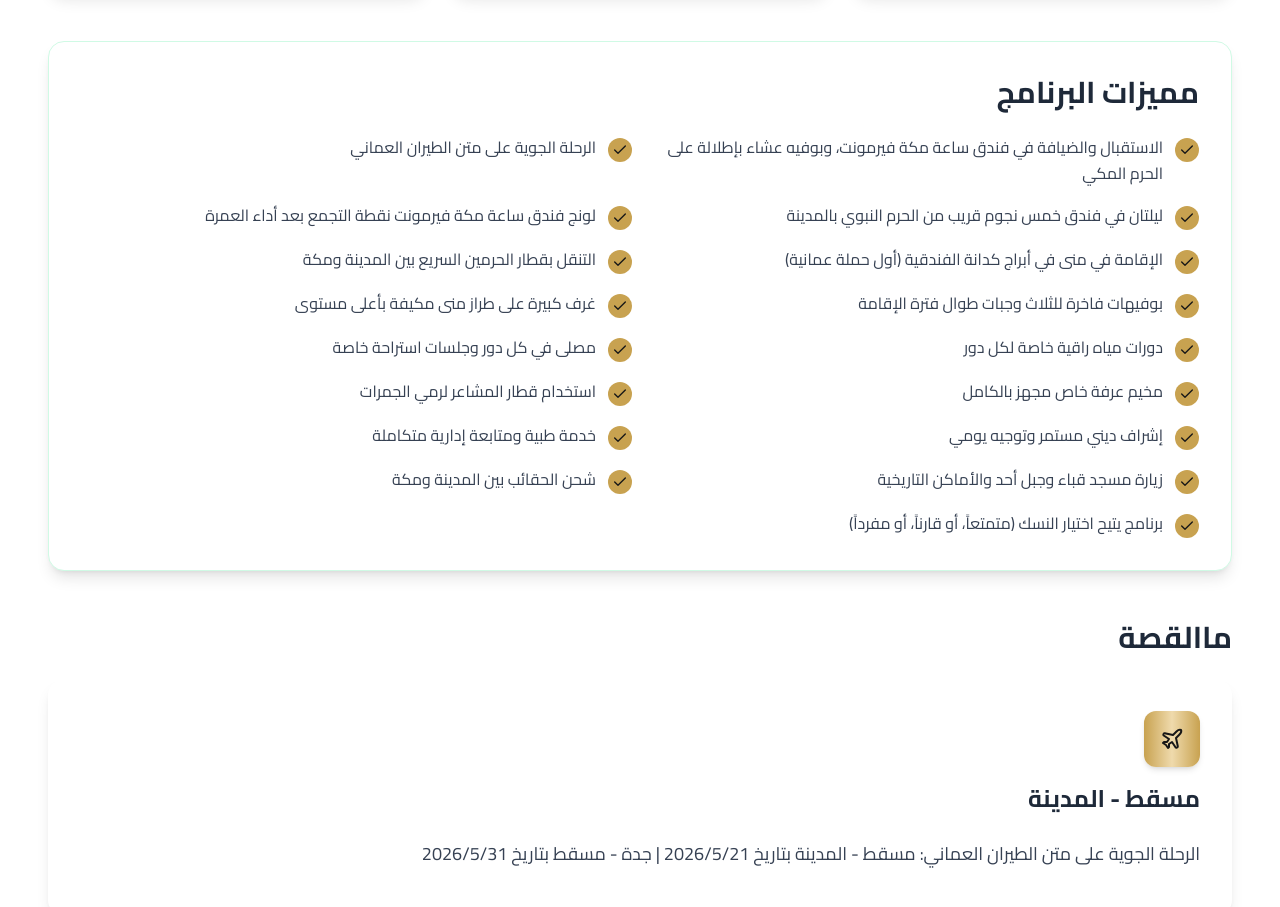
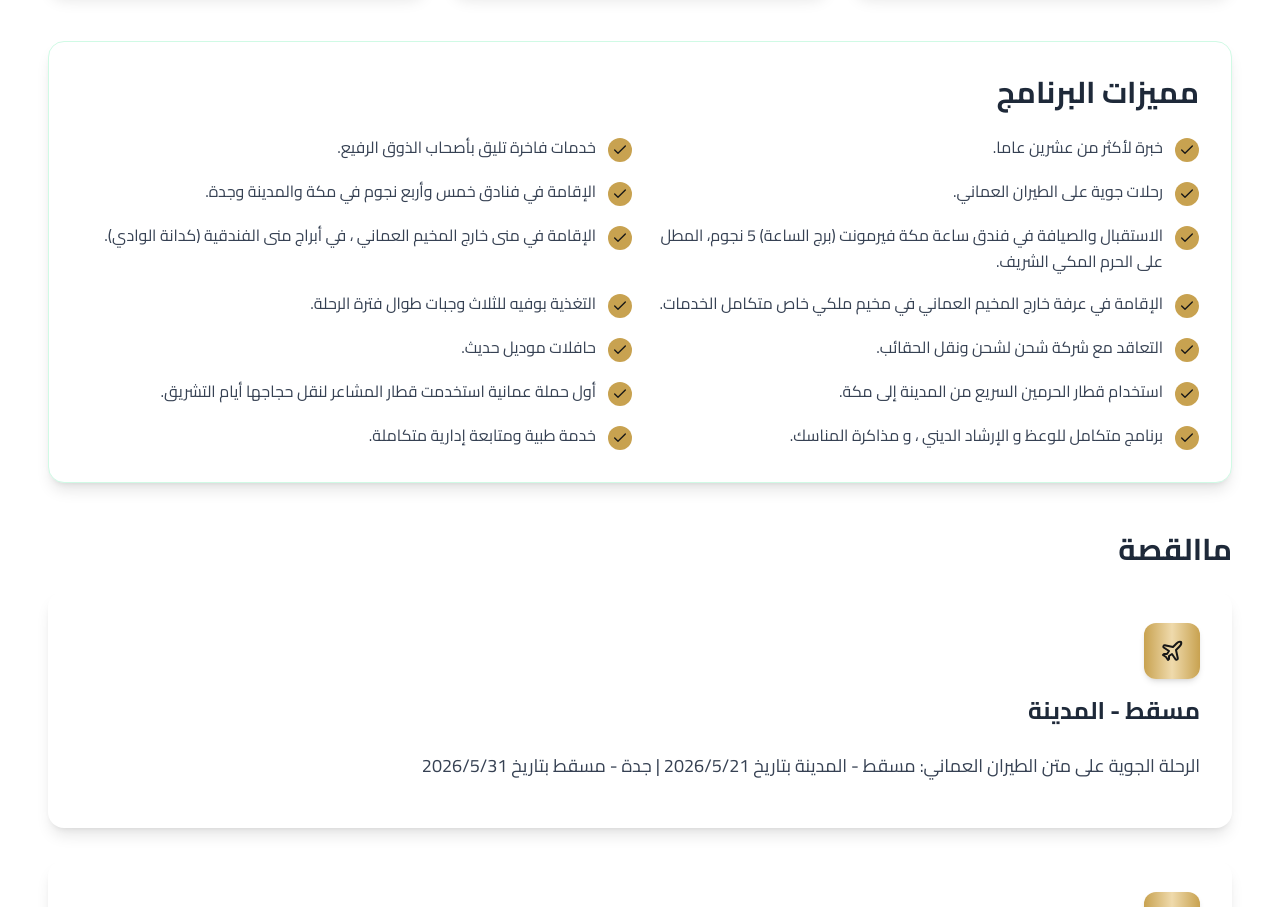
Before and after one commit to Omar-Risi/nidaa-hajj, a Next.js app: page /hajj in a window 1280 px wide. Shown: the part 1480-2387 px from the top of the page. Built offline with nearby package versions, Linux system fonts and the light colour scheme.

Commit message:
fix: batmax x4

```diff
--- a/src/app/hajj/page.tsx
+++ b/src/app/hajj/page.tsx
@@ -152,23 +152,20 @@ export default function HajjOfferPage() {
   ];
 
   const features = [
-    "الاستقبال والضيافة في فندق ساعة مكة فيرمونت، وبوفيه عشاء بإطلالة على الحرم المكي",
-    "الرحلة الجوية على متن الطيران العماني",
-    "ليلتان في فندق خمس نجوم قريب من الحرم النبوي بالمدينة",
-    "لونج فندق ساعة مكة فيرمونت نقطة التجمع بعد أداء العمرة",
-    "الإقامة في منى في أبراج كدانة الفندقية (أول حملة عمانية)",
-    "التنقل بقطار الحرمين السريع بين المدينة ومكة",
-    "بوفيهات فاخرة للثلاث وجبات طوال فترة الإقامة",
-    "غرف كبيرة على طراز منى مكيفة بأعلى مستوى",
-    "دورات مياه راقية خاصة لكل دور",
-    "مصلى في كل دور وجلسات استراحة خاصة",
-    "مخيم عرفة خاص مجهز بالكامل",
-    "استخدام قطار المشاعر لرمي الجمرات",
-    "إشراف ديني مستمر وتوجيه يومي",
-    "خدمة طبية ومتابعة إدارية متكاملة",
-    "زيارة مسجد قباء وجبل أحد والأماكن التاريخية",
-    "شحن الحقائب بين المدينة ومكة",
-    "برنامج يتيح اختيار النسك (متمتعاً، أو قارناً، أو مفرداً)"
+    "خبرة لأكثر من عشرين عاما.",
+    "خدمات فاخرة تليق بأصحاب الذوق الرفيع.",
+    "رحلات جوية على الطيران العماني.",
+    "الإقامة في فنادق خمس وأربع نجوم في مكة والمدينة وجدة.",
+    "الاستقبال والصيافة في فندق ساعة مكة فيرمونت (برج الساعة) 5 نجوم، المطل على الحرم المكي الشريف.",
+    "الإقامة في منى خارج المخيم العماني ، في أبراج منى الفندقية (كدانة الوادي).",
+    "الإقامة في عرفة خارج المخيم العماني في مخيم ملكي خاص متكامل الخدمات.",
+    "التغذية بوفيه للثلاث وجبات طوال فترة الرحلة.",
+    "التعاقد مع شركة شحن لشحن ونقل الحقائب.",
+    "حافلات موديل حديث.",
+    "استخدام قطار الحرمين السريع من المدينة إلى مكة.",
+    "أول حملة عمانية استخدمت قطار المشاعر لنقل حجاجها أيام التشريق.",
+    "برنامج متكامل للوعظ و الإرشاد الديني ، و مذاكرة المناسك.",
+    "خدمة طبية ومتابعة إدارية متكاملة."
   ];
 
   return (
--- a/src/components/offers-section.tsx
+++ b/src/components/offers-section.tsx
@@ -5,6 +5,7 @@ import { useState, useEffect } from "react";
 import { motion, AnimatePresence } from "framer-motion";
 import { BenefitBox } from "./benefit-box";
 import VideoGallery from "./video-gallery";
+import Link from "next/link";
 
 // Types for offer data
 interface PricingTier {
@@ -337,12 +338,14 @@ export default function OffersSection() {
             >
               {/* Image */}
               <div className="relative h-48 w-full">
+                <Link href="/hajj">
                   <Image
                     src={hajjOffer.image}
                     alt={hajjOffer.title}
                     fill
                     className="object-cover"
                   />
+                </Link>
               </div>
 
               <div className="p-6">
@@ -372,7 +375,7 @@ export default function OffersSection() {
                 <div className="border-t pt-4 mb-4">
                   <div className="flex items-center justify-between py-2">
                     <span className="text-lg font-bold golden-text">سعر البرنامج</span>
-                    <a href="https://wa.me/96897477488" className="text-lg font-bold text-gold-start bg-foreground rounded-sm p-2">استفسر عن السعر من هنا</a>
+                    <span className="text-lg font-bold golden-text"> 4300 ر.ع</span>
                   </div>
                 </div>
 
```
Lines whose indentation alone changed are shown as unchanged.
